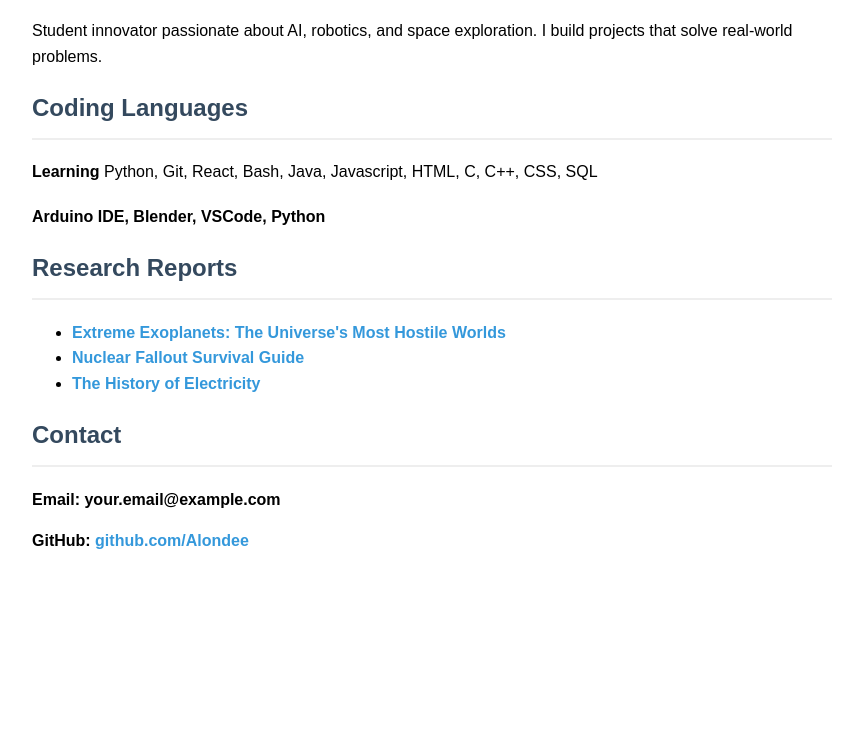
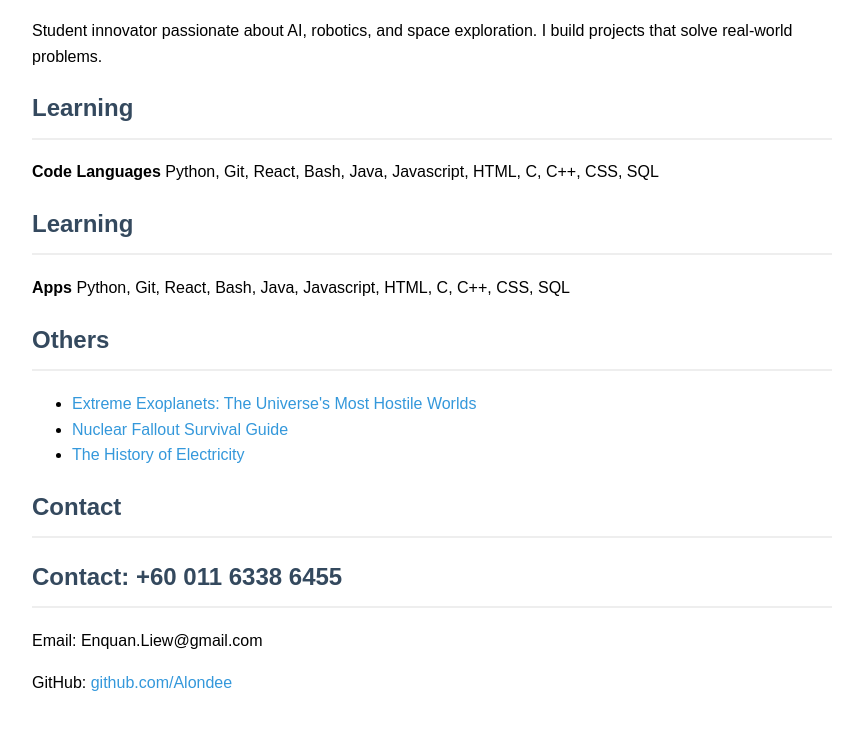
Before and after one commit to alondeee/alondeee.github.io, a plain HTML site: page index.html in a window 1280 px wide. Shown: the part 136-866 px from the top of the page, without its empty margins (208-1071 px from the left). Before the commit the page ends 800 px from the top, so only its background shows below. Drawn offline with Linux system fonts and the light colour scheme.

Commit message:
Update index.html

```diff
--- a/index.html
+++ b/index.html
@@ -26,26 +26,30 @@
     <h1>Liew En Quan</h1>
     <p>Student innovator passionate about AI, robotics, and space exploration. I build projects that solve real-world problems.</p>
 
-    <h2>Coding Languages</h2>
-    <div class="coding languages">
+    <h2>Learning</h2>
+    <div class="learning">
         <h3></h3>
-           <p><strong> Learning </strong> Python, Git, React, Bash, Java, Javascript, HTML, C, C++, CSS, SQL </p>
-    </div>
-
-    <div class=Tools>
-        <h3></h3>
-        <p><strong> Arduino IDE, Blender, VSCode, Python</p>
+           <p><strong> Code Languages </strong> Python, Git, React, Bash, Java, Javascript, HTML, C, C++, CSS, SQL </p>
     </div>
 
 
-    <h2>Research Reports</h2>
+    <h2>Learning</h2>
+    <div class="learning">
+        <h3></h3>
+           <p><strong> Apps </strong> Python, Git, React, Bash, Java, Javascript, HTML, C, C++, CSS, SQL </p>
+    </div>
+
+    <h2>Others</h2>
     <ul>
+       <div class="Reports">
+        <h3></h3>
         <li><a href="#">Extreme Exoplanets: The Universe's Most Hostile Worlds</a></li>
         <li><a href="#">Nuclear Fallout Survival Guide</a></li>
         <li><a href="#">The History of Electricity</a></li>
     </ul>
     <h2>Contact</h2>
-    <p>Email: your.email@example.com</p>
+    <h2> Contact: +60 011 6338 6455</h2>
+    <p>Email: Enquan.Liew@gmail.com</p>
     <p>GitHub: <a href="https://github.com/Alondee">github.com/Alondee</a></p>
 </body>
 </html>
```
